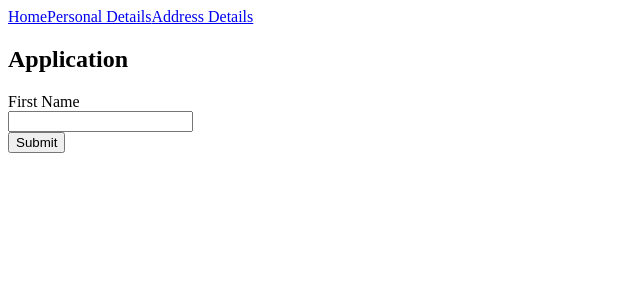
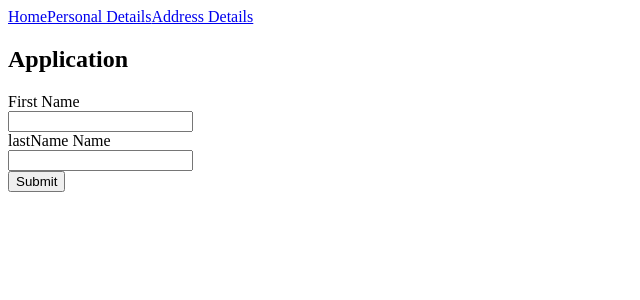
Before and after one commit to r2inlondon/application-form, a React (Create React App) app: page / in a window 1280 px wide. Shown: the top 300 px of the page, without its empty margins (0-640 px from the left). Built offline with nearby package versions, Linux system fonts and the light colour scheme.

Commit message:
firstName and lastName are being push to ApplicationForm state

```diff
--- a/src/components/ApplicationForm.js
+++ b/src/components/ApplicationForm.js
@@ -4,12 +4,12 @@ import PersonalDetails from "./PersonalDetails";
 const ApplicationForm = () => {
   const [details, setDetails] = useState({ firstName: "", lastName: "" });
 
-  function setName(firstName) {
-    console.log(firstName);
+  function setName(firstName, lastName) {
+    console.log(firstName, lastName);
 
-    setDetails({ firstName: firstName });
+    setDetails({ firstName, lastName });
 
-    console.log("details state is:", details);
+    // console.log("details state are:", details);
   }
 
   return (
--- a/src/components/PersonalDetails.js
+++ b/src/components/PersonalDetails.js
@@ -2,15 +2,11 @@ import React, { useState } from "react";
 
 const PersonalDetails = (props) => {
   const [fName, setfName] = useState("");
-
-  const getFirstName = (e) => {
-    e.preventDefault();
-    setfName(e.target.value);
-  };
+  const [lName, setlName] = useState("");
 
   const onSubmit = (e) => {
     e.preventDefault();
-    props.data(fName);
+    props.data(fName, lName);
   };
 
   return (
@@ -23,7 +19,17 @@ const PersonalDetails = (props) => {
           id="fname"
           name="fname"
           value={fName}
-          onChange={getFirstName}
+          onChange={(e) => setfName(e.target.value)}
+        />
+        <br />
+        <label>lastName Name</label>
+        <br />
+        <input
+          type="text"
+          id="lname"
+          name="lname"
+          value={lName}
+          onChange={(e) => setlName(e.target.value)}
         />
         <br />
         <input type="submit" value="Submit" />
```
Also changed, not shown: 2 other files (tests, documents, lock files or other folders).
